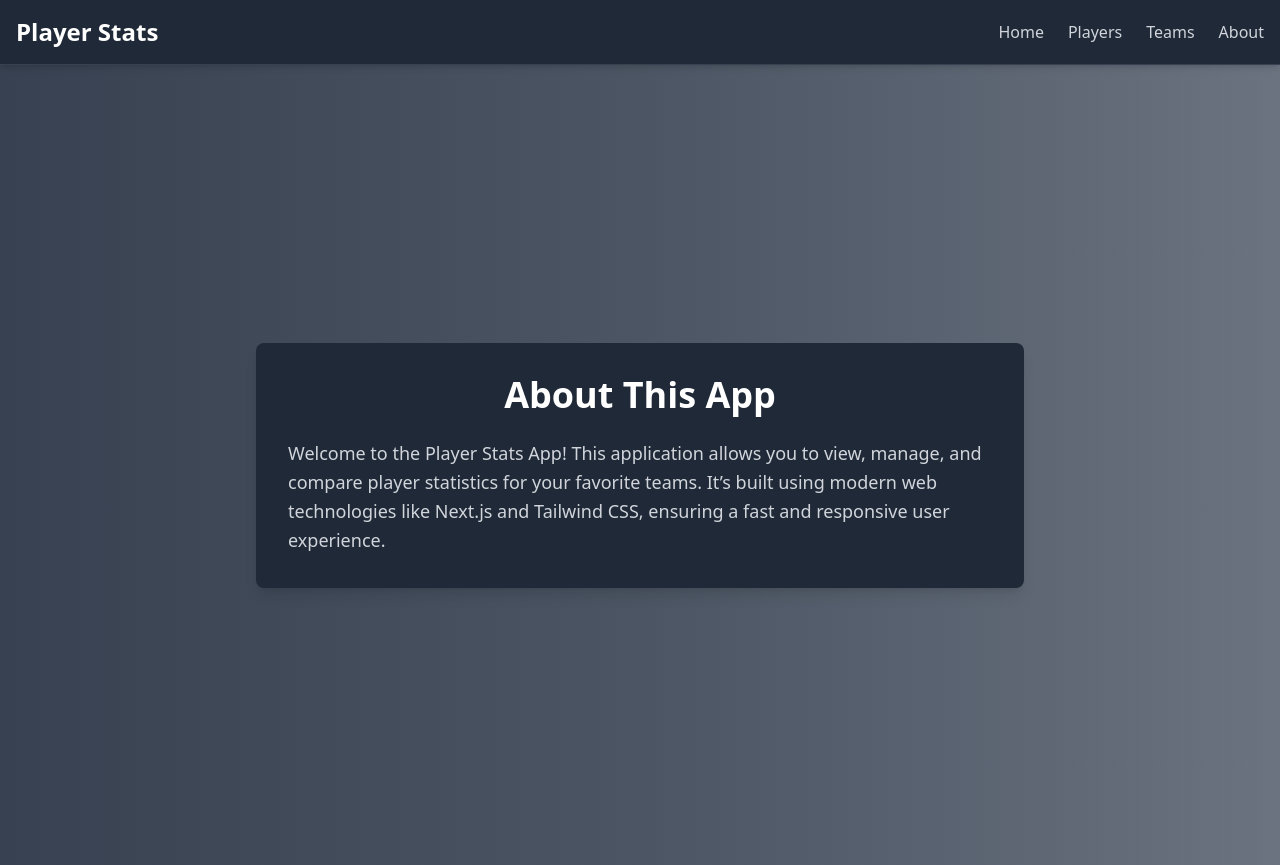
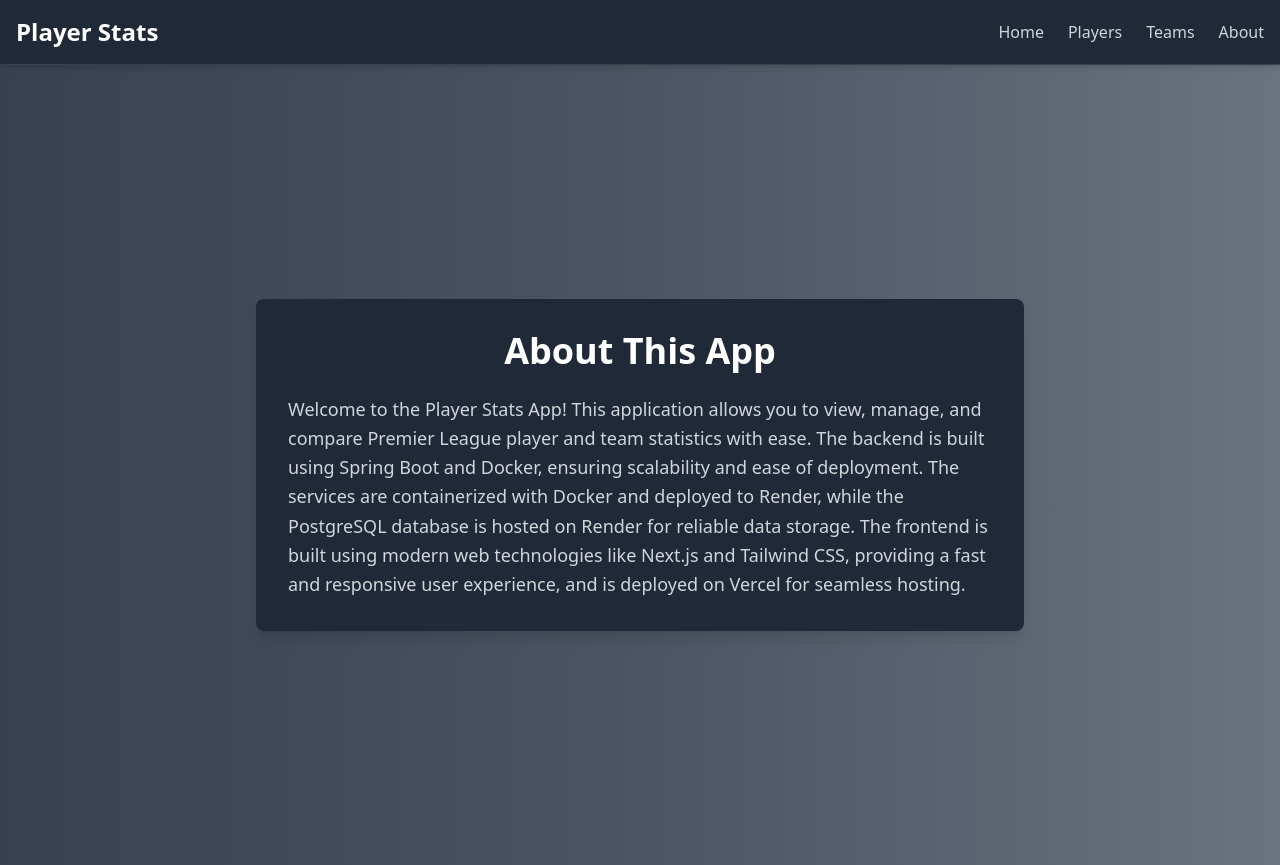
Before and after one commit to akram-n/premierleague_stats, a Next.js app in the folder frontend/: page /about in a window 1280 px wide. Built offline with nearby package versions, Linux system fonts and the light colour scheme.

Commit message:
docs: update README and About page with app overview, features, and technology stack

```diff
--- a/frontend/app/about/page.js
+++ b/frontend/app/about/page.js
@@ -5,9 +5,14 @@ export default function AboutPage() {
         <h1 className="text-4xl font-bold text-center mb-6">About This App</h1>
         <p className="text-lg text-gray-300 leading-relaxed">
           Welcome to the Player Stats App! This application allows you to view,
-          manage, and compare player statistics for your favorite teams. It’s
-          built using modern web technologies like Next.js and Tailwind CSS,
-          ensuring a fast and responsive user experience.
+          manage, and compare Premier League player and team statistics with
+          ease. The backend is built using Spring Boot and Docker, ensuring
+          scalability and ease of deployment. The services are containerized
+          with Docker and deployed to Render, while the PostgreSQL database is
+          hosted on Render for reliable data storage. The frontend is built
+          using modern web technologies like Next.js and Tailwind CSS, providing
+          a fast and responsive user experience, and is deployed on Vercel for
+          seamless hosting.
         </p>
       </div>
     </div>
```
Also changed, not shown: 2 other files (tests, documents, lock files or other folders).
